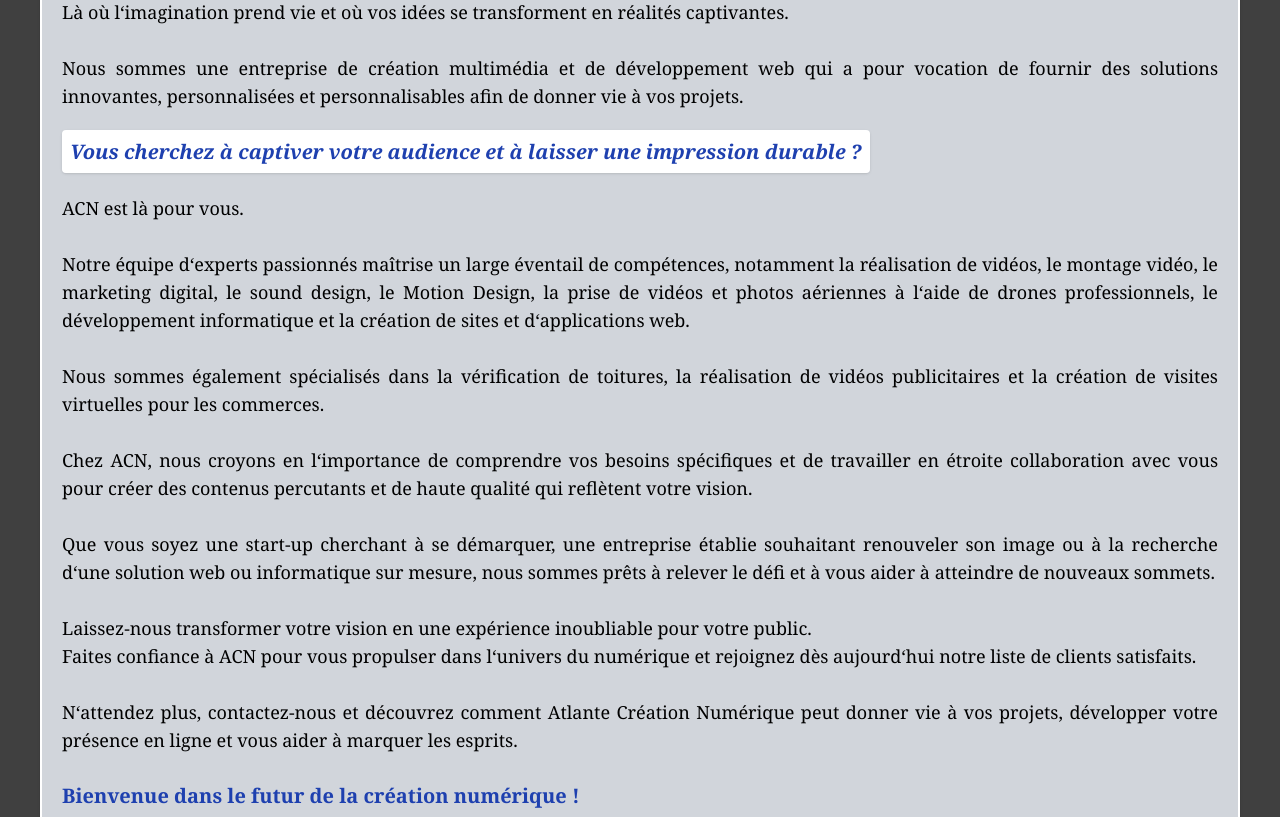
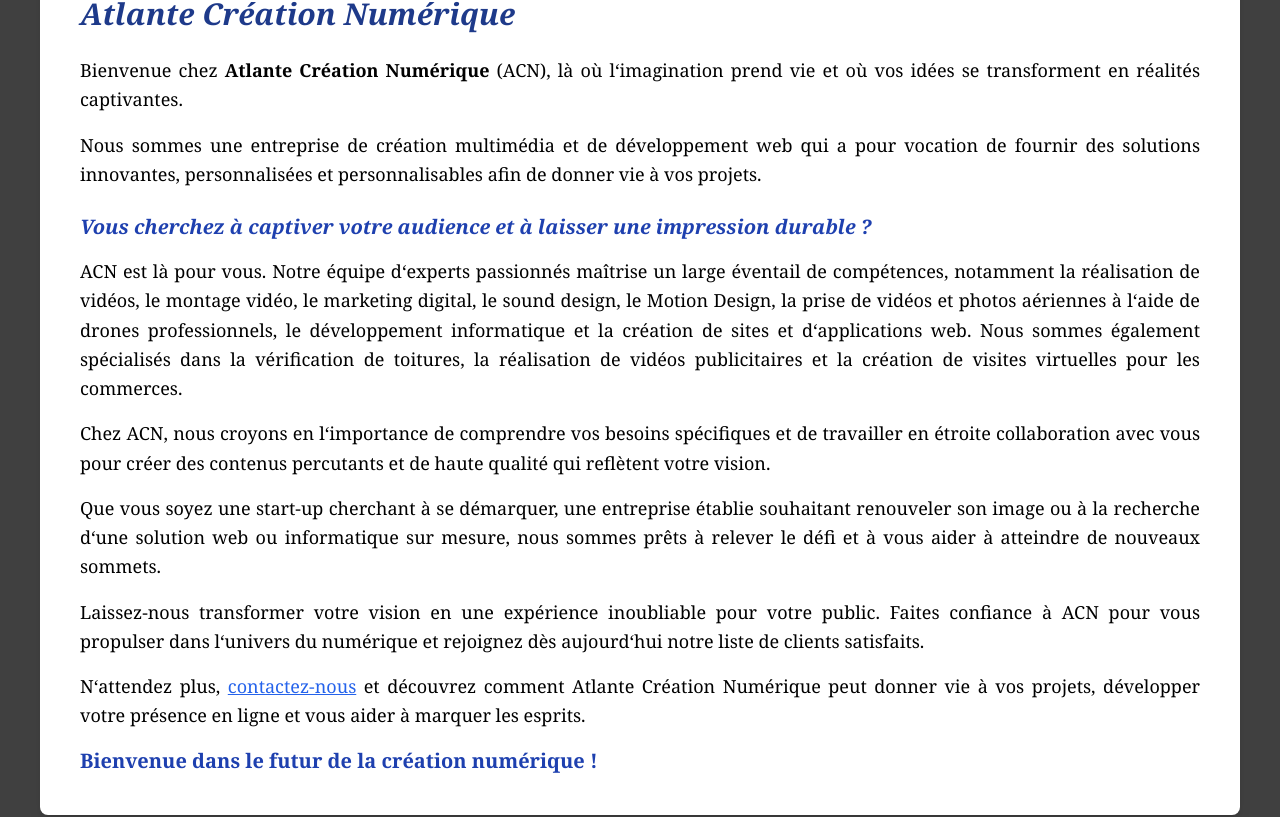
Before and after one commit to bsao17/AtlanteVideo_Client_ReactTS, a React (Create React App) app: page /about in a window 1280 px wide. Shown: the part 335-1152 px from the top of the page. Built offline with nearby package versions, Linux system fonts and the light colour scheme; what tw-elements would draw is missing.

Commit message:
feat: refacto, design update for VideoGrid.tsx and About.tsx

```diff
--- a/src/App.tsx
+++ b/src/App.tsx
@@ -1,4 +1,4 @@
-import React, {FunctionComponent, useState} from "react";
+import React, {FunctionComponent} from "react";
 import {Route, Routes} from "react-router-dom";
 import {About, Home, Product, Signin, VideoGrid} from "./pages";
 import {Navigation, NavigationResponsive, VerticaleResponsiveMenu, Footer} from "./components";
@@ -9,11 +9,6 @@
 
 const App: FunctionComponent = () => {
     const context = useToggleNavLink();
-    const [select, setSelect] = useState("")
-
-    function newSelect(value: string){
-        return setSelect(value)
-    }
 
     return (
         <div className="App bg-neutral-700">
--- a/src/components/IntroAnimation/IntroAnimation.tsx
+++ b/src/components/IntroAnimation/IntroAnimation.tsx
@@ -1,6 +1,6 @@
-import React, { useRef, useEffect } from "react";
+import React from "react";
 
-export const IntroAnimation: React.FunctionComponent = () => {
+export const IntroAnimation: React.FC = () => {
     return (
         <div>
 
--- a/src/pages/About.tsx
+++ b/src/pages/About.tsx
@@ -1,52 +1,61 @@
 import React from "react";
-import {TitleCard, SetProfile} from "../components";
-import {FunctionComponent} from "react";
-import {Link} from "react-router-dom";
-import styles from "./style/about.module.css"
+import { TitleCard, SetProfile } from "../components";
+import { FunctionComponent } from "react";
+import { Link } from "react-router-dom";
+import styles from "./style/about.module.css";
 
+const About: FunctionComponent = () => {
+    return (
+        <div className=" min-h-screen">
+            <TitleCard title={"Historique et projets d'Atlante-Production"} />
+            <div className="flex justify-center">
+                <SetProfile />
+            </div>
+            <div className="mx-10 my-10 p-6 md:p-10 bg-white rounded-lg shadow-lg text-justify font-serif text-lg leading-relaxed">
+                <h2 className={`${styles.title} font-bold text-3xl text-blue-900 mb-6 italic`}>
+                    Atlante Création Numérique
+                </h2>
+                <p>
+                    Bienvenue chez <span className="font-bold">Atlante Création Numérique</span> (ACN), là où l&lsquo;imagination prend
+                    vie et où vos idées se transforment en réalités captivantes.
+                </p>
+                <p className="mt-4">
+                    Nous sommes une entreprise de création multimédia et de développement web qui a pour vocation de fournir des
+                    solutions innovantes, personnalisées et personnalisables afin de donner vie à vos projets.
+                </p>
 
-const About: FunctionComponent = ()=>{
-    return(
-        <div>
-            <TitleCard title={"Historique et projets d'Atlante-Production"}/>
-            <div>
-                <SetProfile/>
-            </div>
-             <div className="text-black bg-gray-300 mx-10 text-justify font-serif border-2 border-white shadow shadow-5-strong rounded text-lg p-5">
-                Bienvenue chez <span id={styles.title} className="font-bold text-2xl text-blue-900 bg-white rounded shadow p-2 italic">Atlante Création Numérique</span> (ACN),<br/><br/>
-                 Là où l&lsquo;imagination prend vie et où vos idées se
-                 transforment en réalités captivantes. <br/><br/>
-                 Nous sommes une entreprise de création multimédia et de développement web qui a pour vocation de fournir
-                 des solutions innovantes, personnalisées et personnalisables afin de donner vie à vos projets. <br/><br/>
+                <h3 className="font-bold text-xl text-blue-800 mt-6 mb-4 italic">Vous cherchez à captiver votre audience et à laisser une impression durable ?</h3>
 
-                <span className="font-bold text-xl bg-white text-blue-800 rounded p-2 italic shadow ">Vous cherchez à captiver votre audience et à laisser une impression durable ?</span><br/><br/>
-
-                 ACN est là pour vous. <br/><br/>
-                 Notre équipe d&lsquo;experts passionnés maîtrise un large éventail de compétences, notamment la réalisation
-                 de vidéos, le montage vidéo, le marketing digital, le sound design, le Motion Design, la prise de vidéos
-                 et photos aériennes à l&lsquo;aide de drones professionnels, le développement informatique et
-                 la création de sites et d&lsquo;applications web. <br/><br/>
-                 Nous sommes également spécialisés dans la vérification de toitures, la réalisation de vidéos publicitaires
-                 et la création de visites virtuelles pour les commerces. <br/><br/>
-
-                Chez ACN, nous croyons en l&lsquo;importance de comprendre vos besoins spécifiques et de travailler en étroite
-                 collaboration avec vous pour créer des contenus percutants et de haute qualité qui reflètent votre vision. <br/><br/>
-
-                 Que vous soyez une start-up cherchant à se démarquer, une entreprise établie souhaitant renouveler son image
-                 ou à la recherche d&lsquo;une solution web ou informatique sur mesure, nous sommes prêts à relever le défi
-                 et à vous aider à atteindre de nouveaux sommets. <br/><br/>
-
-                Laissez-nous transformer votre vision en une expérience inoubliable pour votre public. <br/>
-                 Faites confiance à ACN pour vous propulser dans l&lsquo;univers du numérique et rejoignez dès aujourd&lsquo;hui
-                 notre liste de clients satisfaits. <br/><br/>
-
-                N&lsquo;attendez plus, <Link to="/Home"> contactez-nous</Link> et découvrez comment Atlante Création Numérique peut donner vie
-                 à vos projets, développer votre présence en ligne et vous aider à marquer les esprits. <br/><br/>
-
-                 <span className="font-bold text-xl text-blue-800">Bienvenue dans le futur de la création numérique !</span>
+                <p>
+                    ACN est là pour vous. Notre équipe d&lsquo;experts passionnés maîtrise un large éventail de compétences, notamment la
+                    réalisation de vidéos, le montage vidéo, le marketing digital, le sound design, le Motion Design, la prise de
+                    vidéos et photos aériennes à l&lsquo;aide de drones professionnels, le développement informatique et la création de
+                    sites et d&lsquo;applications web. Nous sommes également spécialisés dans la vérification de toitures, la réalisation
+                    de vidéos publicitaires et la création de visites virtuelles pour les commerces.
+                </p>
+                <p className="mt-4">
+                    Chez ACN, nous croyons en l&lsquo;importance de comprendre vos besoins spécifiques et de travailler en étroite
+                    collaboration avec vous pour créer des contenus percutants et de haute qualité qui reflètent votre vision.
+                </p>
+                <p className="mt-4">
+                    Que vous soyez une start-up cherchant à se démarquer, une entreprise établie souhaitant renouveler son image
+                    ou à la recherche d&lsquo;une solution web ou informatique sur mesure, nous sommes prêts à relever le défi et à vous
+                    aider à atteindre de nouveaux sommets.
+                </p>
+                <p className="mt-4">
+                    Laissez-nous transformer votre vision en une expérience inoubliable pour votre public. Faites confiance à ACN
+                    pour vous propulser dans l&lsquo;univers du numérique et rejoignez dès aujourd&lsquo;hui notre liste de clients satisfaits.
+                </p>
+                <p className="mt-4">
+                    N&lsquo;attendez plus, <Link to="/Home" className="text-blue-600 underline">contactez-nous</Link> et découvrez comment Atlante Création Numérique peut donner vie
+                    à vos projets, développer votre présence en ligne et vous aider à marquer les esprits.
+                </p>
+                <p className="mt-4 font-bold text-xl text-blue-800">
+                    Bienvenue dans le futur de la création numérique !
+                </p>
             </div>
         </div>
-    );
+);
 };
 
 export default About;
--- a/src/pages/VideoGrid.tsx
+++ b/src/pages/VideoGrid.tsx
@@ -1,24 +1,79 @@
-import React from "react";
-import {TitleCard} from "../components";
-import ReactPlayer from 'react-player';
+import React, { useState } from "react";
+import { TitleCard } from "../components";
+import ReactPlayer from "react-player";
 
-const VideoGrid = () => {
+interface VideoItem {
+    url: string;
+    thumbnail: string;
+}
+
+const VideoGrid: React.FC = () => {
+    const [selectedVideo, setSelectedVideo] = useState<string | null>(null);
+
+    const videos: VideoItem[] = [
+        {
+            url: "https://www.youtube.com/watch?v=1sF1CZVQ8ts",
+            thumbnail: "https://img.youtube.com/vi/1sF1CZVQ8ts/maxresdefault.jpg",
+        },
+        {
+            url: "https://youtu.be/mjolL7sx_Ps",
+            thumbnail: "https://img.youtube.com/vi/mjolL7sx_Ps/maxresdefault.jpg",
+        },
+        {
+            url: "https://youtu.be/CqfZ8_0wlRI",
+            thumbnail: "https://img.youtube.com/vi/CqfZ8_0wlRI/maxresdefault.jpg",
+        },
+        {
+            url: "https://youtu.be/vdE7zrsUHQI",
+            thumbnail: "https://img.youtube.com/vi/vdE7zrsUHQI/maxresdefault.jpg",
+        },
+        {
+            url: "https://youtu.be/iEehqSCLyYE",
+            thumbnail: "https://img.youtube.com/vi/iEehqSCLyYE/maxresdefault.jpg",
+        },
+        {
+            url: "https://youtu.be/vdE7zrsUHQI",
+            thumbnail: "https://img.youtube.com/vi/vdE7zrsUHQI/maxresdefault.jpg",
+        },
+        // Ajoutez vos vidéos ici
+    ];
+
     return (
         <div>
-            <TitleCard title="Portfolio Video"/>
-                <div className="flex justify-center flex-wrap">
-                    <div className="grid grid-cols-auto ">
-                        <ReactPlayer className="m-5 hover:border-3 hover:border-4 hover:border-white rounded-lg" url={"https://youtu.be/iEehqSCLyYE"}/>
-                        <ReactPlayer className="m-5 hover:border-3 hover:border-4 hover:border-white rounded-lg" url={"https://youtu.be/FsAYlRVQHnA"}/>
-                        <ReactPlayer className="m-5 hover:border-3 hover:border-4 hover:border-white rounded-lg" url={"https://youtu.be/m4qIzeMSpPM"}/>
-                    </div>
-                    <div className="grid grid-flow-dense">
-                        <ReactPlayer className="m-5 hover:border-3 hover:border-4 hover:border-white rounded-lg" url={"https://youtu.be/-FD5AvrKx9I"}/>
-                        <ReactPlayer className="m-5 hover:border-3 hover:border-4 hover:border-white rounded-lg" url={"https://youtu.be/9ZKebXCb-24"}/>
-                        <ReactPlayer className="m-5 hover:border-3 hover:border-4 hover:border-white rounded-lg" url={"https://youtu.be/tQ2DoGhcl1s"}/>
-                    </div>
+            <TitleCard title="Portfolio Video" />
+            <div className="flex justify-center flex-wrap p-4">
+                <div className="grid grid-cols-1 md:grid-cols-2 lg:grid-cols-3 gap-6">
+                    {videos.map((video, index) => (
+                        <div
+                            key={index}
+                            className="relative overflow-hidden rounded-lg group cursor-pointer"
+                            onClick={() => setSelectedVideo(video.url)}
+                        >
+                            <img
+                                src={video.thumbnail}
+                                alt="Video thumbnail"
+                                className="w-full transition-transform duration-300 ease-in-out transform group-hover:scale-105"
+                            />
+                            <div className="absolute inset-0 transition-opacity duration-300 ease-in-out bg-gradient-to-tr from-black via-transparent to-black opacity-0 group-hover:opacity-50" />
+                        </div>
+                    ))}
                 </div>
             </div>
+            {selectedVideo && (
+                <div
+                    className="fixed inset-0 flex items-center justify-center z-50 bg-black bg-opacity-75"
+                    onClick={() => setSelectedVideo(null)}
+                >
+                    <ReactPlayer
+                        className="rounded-lg"
+                        width="80%"
+                        height="80%"
+                        playing={true}
+                        url={selectedVideo}
+                    />
+                </div>
+            )}
+        </div>
     );
 };
 
```
